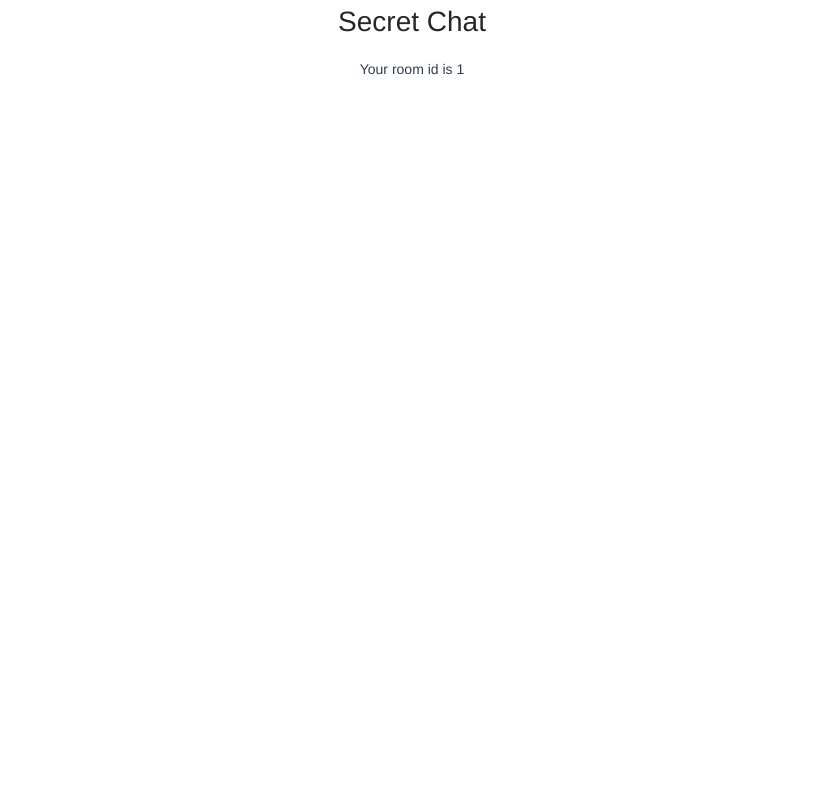
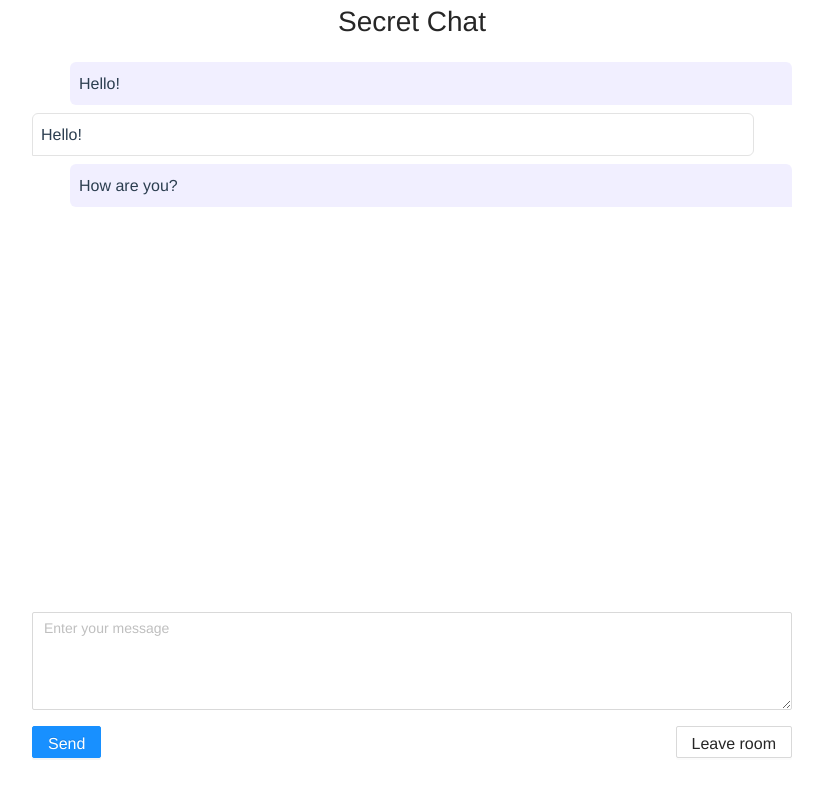
Before and after one commit to Ivandotweb/private-chat-client, a Vue app: page /room/1 in a window 1280 px wide. Shown: the top 796 px of the page, without its empty margins (228-1051 px from the left). Built offline with nearby package versions, Linux system fonts and the light colour scheme.

Commit message:
Basic layout

```diff
--- a/src/App.vue
+++ b/src/App.vue
@@ -1,8 +1,12 @@
 <template>
-  <header>
-    <h1>Secret Chat</h1>
+  <header class="header">
+    <div class="container">
+      <h1 class="header--title">Secret Chat</h1>
+    </div>
   </header>
-  <router-view />
+  <div class="container">
+    <router-view />
+  </div>
 </template>
 
 <style lang="scss">
@@ -10,7 +14,17 @@
   font-family: Avenir, Helvetica, Arial, sans-serif;
   -webkit-font-smoothing: antialiased;
   -moz-osx-font-smoothing: grayscale;
-  text-align: center;
   color: #2c3e50;
 }
+
+.header {
+  &--title {
+    text-align: center;
+  }
+}
+
+.container {
+  max-width: 760px;
+  margin: 0 auto;
+}
 </style>
--- /dev/null
+++ b/src/types/Message.ts
@@ -0,0 +1,6 @@
+export type Message = {
+  id: string | number;
+  text: string;
+  fromMe?: boolean;
+  timeSent: number;
+};
--- a/src/views/RoomView.vue
+++ b/src/views/RoomView.vue
@@ -1,19 +1,152 @@
 <template>
-  <div class="room">Your room id is {{ roomId }}</div>
+  <div class="chat">
+    <div class="chat--messages">
+      <div
+        :class="{
+          'chat--message_container': true,
+          'chat--message_container-right': message.fromMe,
+        }"
+        v-for="message in messages"
+        :key="message.id"
+      >
+        <div
+          :class="{
+            'chat--message': true,
+            'chat--message-right': message.fromMe,
+          }"
+          v-html="message.text"
+        />
+      </div>
+    </div>
+    <div class="chat--bottom">
+      <a-textarea
+        v-model:value="newMessage"
+        placeholder="Enter your message"
+        :rows="4"
+      />
+      <div class="chat--buttons">
+        <a-button class="chat--send" type="primary" @click="send"
+          >Send</a-button
+        >
+        <router-link to="/">
+          <a-button class="chat--send" @click="send">Leave room</a-button>
+        </router-link>
+      </div>
+    </div>
+  </div>
 </template>
 
 <script lang="ts">
 import { useRoute } from 'vue-router';
-import { defineComponent } from 'vue';
+import { defineComponent, ref } from 'vue';
+import { nanoid } from 'nanoid';
+import { Message } from '@/types/Message';
 
 export default defineComponent({
   setup() {
     const route = useRoute();
     const roomId = route.params.id;
+    const newMessage = ref('');
+    const messages = ref<Message[]>([
+      {
+        id: 0,
+        text: 'Hello!',
+        fromMe: true,
+        timeSent: Date.now(),
+      },
+      {
+        id: 1,
+        text: 'Hello!',
+        fromMe: false,
+        timeSent: Date.now(),
+      },
+      {
+        id: 2,
+        text: 'How are you?',
+        fromMe: true,
+        timeSent: Date.now(),
+      },
+    ]);
+
+    const send = () => {
+      if (newMessage.value.length === 0) return;
+
+      const message: Message = {
+        id: nanoid(),
+        text: newMessage.value.trim(),
+        timeSent: Date.now(),
+      };
+      messages.value.push(message);
+      newMessage.value = '';
+    };
 
     return {
       roomId,
+      newMessage,
+      messages,
+      send,
     };
   },
 });
 </script>
+
+<style lang="scss" scoped>
+.chat {
+  height: calc(100vh - 100px);
+  position: relative;
+
+  &--messages {
+    height: calc(100% - 140px);
+    display: flex;
+    flex-direction: column;
+    align-self: start;
+    overflow: auto;
+    padding-bottom: 32px;
+  }
+
+  &--message_container {
+    display: flex;
+    width: 100%;
+
+    &-right {
+      justify-content: flex-end;
+    }
+  }
+
+  &--message {
+    width: 95%;
+    padding: 8px 8px 8px 8px;
+    margin: 4px 0;
+    border-radius: 6px 6px 6px 0;
+    border: 1px solid #e3e3e3;
+    font-size: 16px;
+
+    &-right {
+      border-radius: 6px 6px 0px 6px;
+      background-color: rgba(123, 97, 255, 0.1);
+      border-color: transparent;
+    }
+  }
+
+  &--buttons {
+    display: flex;
+    width: 100%;
+    justify-content: space-between;
+  }
+
+  &--bottom {
+    position: absolute;
+    bottom: 0;
+    left: 0;
+    right: 0;
+    display: flex;
+    flex-direction: column;
+    align-items: flex-start;
+  }
+
+  &--send {
+    margin-top: 16px;
+    font-size: 16px;
+  }
+}
+</style>
```
Also changed, not shown: 1 other file (tests, documents, lock files or other folders).
